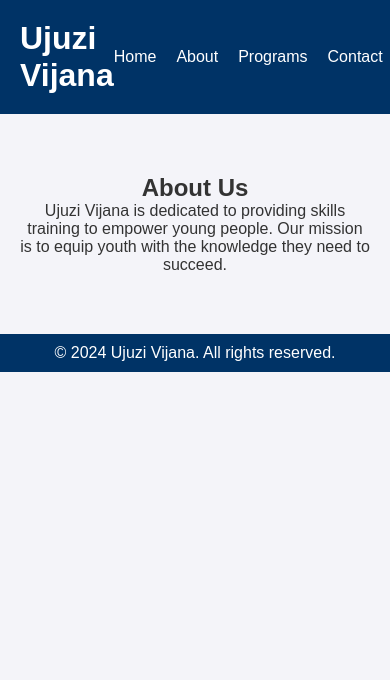
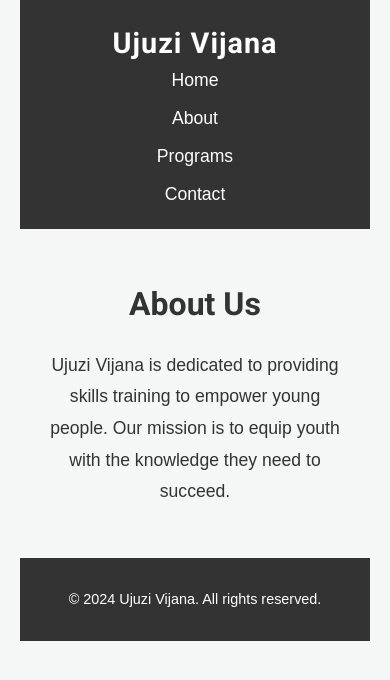
Before and after one commit to kipngenohaaron/Ujuzi-Vijana, a React (Create React App) app: page /about in a window 390 px wide. Shown: the top 680 px of the page. Built offline with nearby package versions, Linux system fonts and the light colour scheme.

Commit message:
contact section updated

```diff
--- a/src/App.js
+++ b/src/App.js
@@ -22,6 +22,7 @@
 // export default App;
 // src/App.js
 import React from 'react';
+import './assets/main.css';
 import { Route, Routes } from 'react-router-dom';
 import Header from './components/Header';
 import Footer from './components/Footer';
--- a/src/assets/main.css
+++ b/src/assets/main.css
@@ -1,4 +1,6 @@
-/* Global Reset */
+/* Global Styles */
+@import url('https://fonts.googleapis.com/css2?family=Roboto:wght@400;700&display=swap');
+
 * {
     margin: 0;
     padding: 0;
@@ -7,8 +9,28 @@
 
   body {
     font-family: 'Arial', sans-serif;
-    background-color: #f4f4f9;
+    background-color: #f4f7f6;
     color: #333;
+    line-height: 1.6;
+    padding: 0 20px;
+  }
+
+  h1, h2, h3 {
+    font-family: 'Roboto', sans-serif;
+  }
+
+  a {
+    text-decoration: none;
+    color: inherit;
+  }
+
+  ul {
+    list-style-type: none;
+  }
+
+  /* Links */
+  a:hover {
+    color: #007bff;
   }
 
   /* Header Styles */
@@ -17,43 +39,193 @@
     justify-content: space-between;
     align-items: center;
     padding: 20px;
-    background-color: #003366;
-    color: white;
+    background-color: #333;
+    color: #fff;
+    position: sticky;
+    top: 0;
+    z-index: 1000;
+  }
+
+  .header h1 {
+    font-size: 1.8rem;
+    font-weight: bold;
+    letter-spacing: 1px;
   }
 
   .nav-links {
-    list-style: none;
     display: flex;
     gap: 20px;
   }
 
+  .nav-links li {
+    list-style: none;
+  }
+
   .nav-links a {
+    color: #fff;
+    font-size: 1.1rem;
+    transition: color 0.3s ease;
+  }
+
+  .nav-links a:hover {
+    color: #007bff;
+  }
+
+  /* Homepage Styles */
+  .homepage {
+    background: url('background.jpg') center/cover no-repeat;
+    color: #fff;
+    padding: 80px 20px;
+    text-align: center;
+  }
+
+  .homepage h1 {
+    font-size: 3rem;
+    font-weight: bold;
+    margin-bottom: 20px;
+  }
+
+  .homepage p {
+    font-size: 1.3rem;
+    max-width: 600px;
+    margin: 0 auto;
+  }
+
+  /* About Styles */
+  .about {
+    padding: 50px 20px;
+    text-align: center;
+  }
+
+  .about h2 {
+    font-size: 2rem;
+    margin-bottom: 20px;
+  }
+
+  .about p {
+    font-size: 1.1rem;
+    max-width: 800px;
+    margin: 0 auto;
+    line-height: 1.8;
+  }
+
+  /* Programs Styles */
+  .programs {
+    padding: 50px 20px;
+  }
+
+  .programs h2 {
+    font-size: 2rem;
+    text-align: center;
+    margin-bottom: 30px;
+  }
+
+  .program-list {
+    display: grid;
+    grid-template-columns: repeat(auto-fill, minmax(300px, 1fr));
+    gap: 20px;
+  }
+
+  .program-item {
+    background: #fff;
+    padding: 20px;
+    border-radius: 8px;
+    box-shadow: 0 4px 6px rgba(0, 0, 0, 0.1);
+    text-align: center;
+  }
+
+  .program-item h3 {
+    font-size: 1.5rem;
+    margin-bottom: 10px;
+  }
+
+  .program-item p {
+    font-size: 1rem;
+    color: #666;
+  }
+
+  /* Contact Styles */
+  .contact {
+    padding: 50px 20px;
+    text-align: center;
+  }
+
+  .contact h2 {
+    font-size: 2rem;
+    margin-bottom: 20px;
+  }
+
+  .contact form {
+    max-width: 600px;
+    margin: 0 auto;
+  }
+
+  .contact input, .contact textarea {
+    width: 100%;
+    padding: 10px;
+    margin: 10px 0;
+    border: 1px solid #ccc;
+    border-radius: 5px;
+  }
+
+  .contact button {
+    padding: 10px 20px;
+    background-color: #007bff;
     color: white;
-    text-decoration: none;
+    border: none;
+    border-radius: 5px;
+    cursor: pointer;
+    font-size: 1.1rem;
+    transition: background-color 0.3s ease;
+  }
+
+  .contact button:hover {
+    background-color: #0056b3;
   }
 
   /* Footer Styles */
   .footer {
-    text-align: center;
-    padding: 10px;
-    background-color: #003366;
-    color: white;
-  }
-
-  /* Section Styles */
-  .hero, .about, .programs, .contact {
-    padding: 60px 20px;
+    background-color: #333;
+    color: #fff;
+    padding: 30px 20px;
     text-align: center;
   }
 
-  .hero {
-    background-color: #006699;
-    color: white;
+  .footer a {
+    color: #fff;
+    margin: 0 10px;
+    transition: color 0.3s ease;
   }
 
-  .program-item {
-    padding: 20px;
-    background-color: #f9f9f9;
-    border: 1px solid #ddd;
-    margin: 10px;
+  .footer a:hover {
+    color: #007bff;
   }
+
+  /* Media Queries for Responsiveness */
+  @media screen and (max-width: 768px) {
+    .header {
+      flex-direction: column;
+      text-align: center;
+    }
+
+    .nav-links {
+      flex-direction: column;
+      gap: 10px;
+    }
+
+    .homepage h1 {
+      font-size: 2rem;
+    }
+
+    .program-list {
+      grid-template-columns: 1fr;
+    }
+
+    .footer {
+      font-size: 0.9rem;
+    }
+
+    .contact input, .contact textarea {
+      padding: 15px;
+    }
+  }
--- a/src/index.js
+++ b/src/index.js
@@ -13,6 +13,7 @@
 import React from 'react';
 import ReactDOM from 'react-dom/client';
 import './assets/main.css';
+
 import App from './App';
 import { BrowserRouter } from 'react-router-dom';
 
```
Also changed, not shown: src/assets/images/background.jpg (added).
